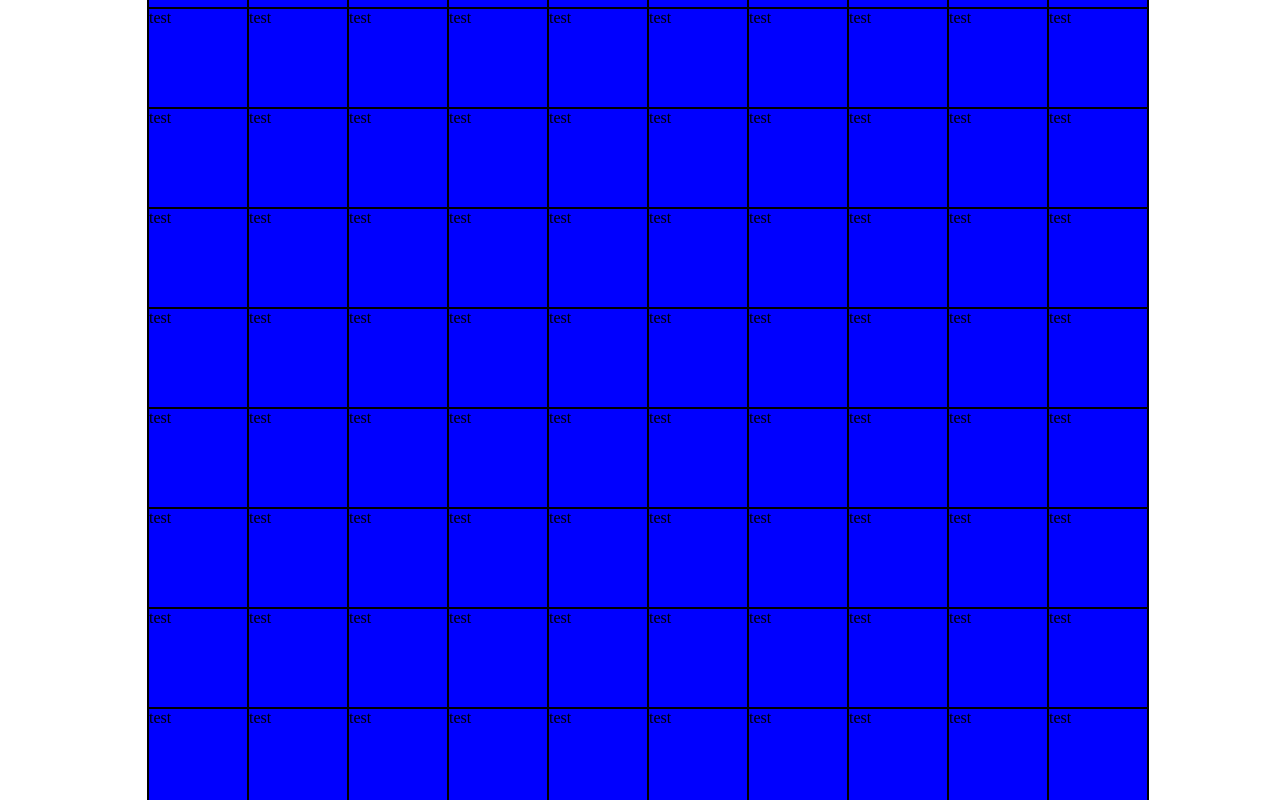
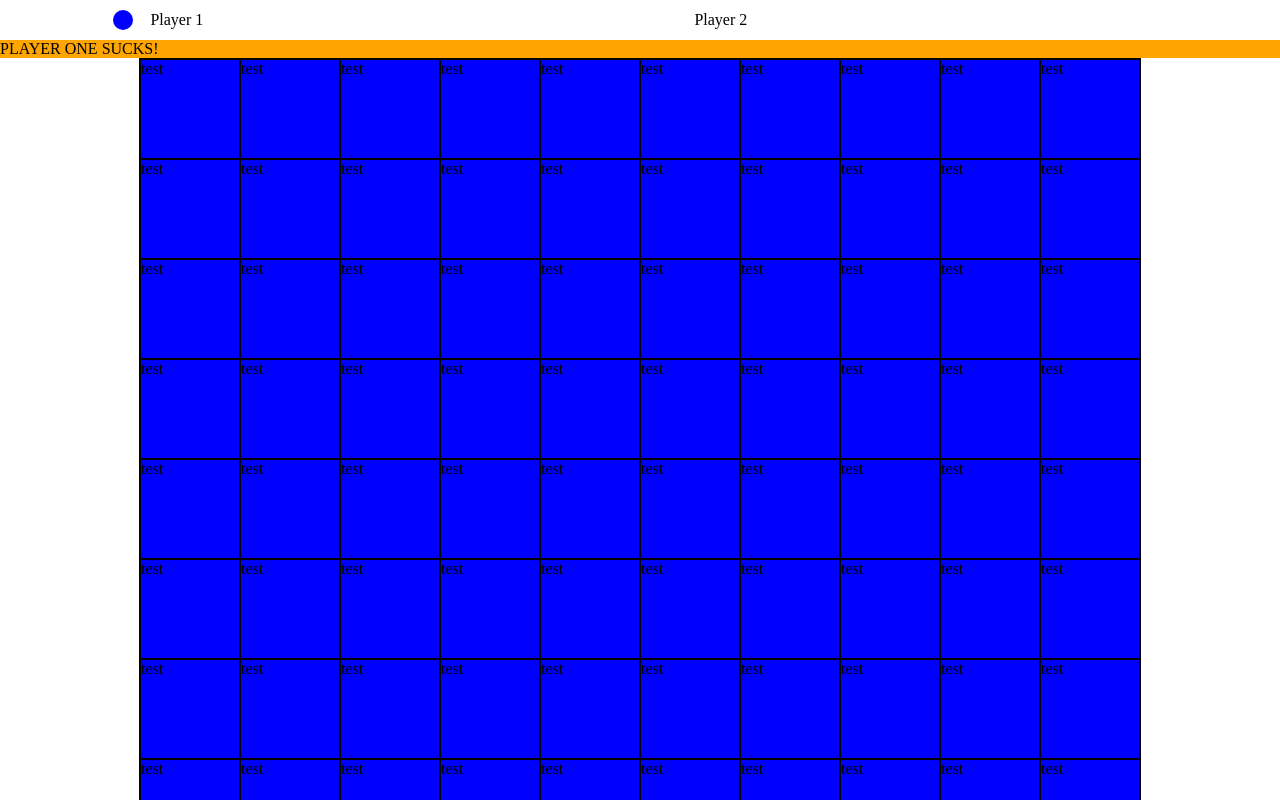
Before and after one commit to enterloper/solvhealth-code-challenge, a React app: page / in a window 1280 px wide. Shown: the top 800 px of the page. Built offline with nearby package versions, Linux system fonts and the light colour scheme.

Commit message:
update UI architecture

```diff
--- a/public/index.html
+++ b/public/index.html
@@ -1,6 +1,7 @@
 <!DOCTYPE html>
 <html>
   <head>
+    <meta charset="UTF-8">
     <meta name="viewport" content="width=device-width, initial-scale=1">
   </head>
   <body>
--- a/src/components/App.js
+++ b/src/components/App.js
@@ -1,22 +1,37 @@
 import React, { useState } from 'react';
 import styled from 'styled-components';
+import 'normalize.css';
+import PlayerDetails from './PlayerDetails';
 import Board from './Board';
 import initializeBoard from '../helpers/initializeBoard';
+
 import {
   player1Ships,
   player2Ships,
   player2Moves
 } from '../../public/mvp_data';
 
-const App = () => {
-  const StyledPlayingField = styled.div`
+const StyledPlayingField = styled.main`
   height: 100vh;
   width: 100vw;
   display: flex;
   flex-direction: column;
   align-items: center;
+`;
+
+const StyledPlayersContainer = styled.header`
+  display: flex;
+  width: 85%;
   justify-content: center;
 `;
+
+const StyledDialogueBox = styled.div`
+  width:100%;
+  background: orange;
+`;
+
+const App = () => {
+
 
   // initialize board
   const initialBoard = initializeBoard();
@@ -46,10 +61,41 @@ Patrol Boat, size 2
     console.log(JSON.stringify(setBoard));
     // setAttacks(event.target.id)
   }
+
   console.log({ player1Ships, player2Ships, player2Moves })
+  const player1DummyShips = {
+    carrier:  [ 'A9', 'B9', 'C9','D9','E9'],
+    battleship:  [ 'A3', 'A4', 'A5','A6'],
+    destroyer:  [ 'F2', 'G2', 'H2'],
+    submarine:  [ 'G1','H1','I1'],
+    patrol:  ['A10', 'B10'],
+  }
+
+  const player2DummyShips = {
+    carrier:  [ 'A10', 'B10', 'C10','D10','E10'],
+    battleship:  [ 'B3', 'B4', 'B5','B6'],
+    destroyer:  [ 'F3', 'G3', 'H3'],
+    submarine:  [ 'G1','H1','I1'],
+    patrol:  ['A9', 'B9'],
+  };
+
   return (
     <StyledPlayingField>
-      <header></header>
+      <StyledPlayersContainer>
+        <PlayerDetails
+          name="Player 1"
+          playerTurn={1}
+          shipsAvailable={player1DummyShips}
+          playerId={1}
+        />
+        <PlayerDetails
+          name="Player 2"
+          playerTurn={1}
+          shipsAvailable={player2DummyShips}
+          playerId={2}
+        />
+      </StyledPlayersContainer>
+      <StyledDialogueBox>PLAYER ONE SUCKS!</StyledDialogueBox>
       <Board
         handlePlayerAttack={handlePlayerAttack}
         board={board}
--- a/src/components/Board.js
+++ b/src/components/Board.js
@@ -8,7 +8,6 @@ const Board = ({ board, handlePlayerAttack }) => {
     border: 1px solid #000;
     height: 1000px;
     width: 1000px;
-    background-color: red;
   `;
   console.log({board});
   return (
--- /dev/null
+++ b/src/components/PlayerDetails.js
@@ -0,0 +1,61 @@
+import React from 'react';
+import { arrayOf, number, shape, string } from 'prop-types';
+import styled from 'styled-components';
+
+const StyledPlayerDetails = styled.div`
+  display: flex;
+  flex-direction: column;
+  width: 100%;
+`;
+
+const StyledPlayerTitle = styled.div`
+  display: flex;
+  height: 40px;
+`;
+
+const StyledIndicatorContainer = styled.div`
+  width: 10%;
+  height: 100%;
+  display: flex;
+  align-items: center;
+  justify-content: center;
+`;
+
+const StyledIndicator = styled.div`
+  display: ${({ playerTurn, playerId }) => playerTurn === playerId ? 'block' : 'none'};
+  background-color: ${({playerId}) => playerId === 1 ? 'blue' : 'red' };
+  height: 20px;
+  width: 20px;
+  border-radius: 50%;
+`;
+
+const StyledPlayerName = styled.div`
+  width: 90%;
+  margin: auto;
+`;
+
+const PlayerDetails = ({ name, playerId, playerTurn }) => (
+  <StyledPlayerDetails>
+    <StyledPlayerTitle>
+      <StyledIndicatorContainer>
+        <StyledIndicator playerId={playerId} playerTurn={playerTurn} />
+      </StyledIndicatorContainer>
+      <StyledPlayerName>{name}</StyledPlayerName>
+    </StyledPlayerTitle>
+  </StyledPlayerDetails>
+);
+
+PlayerDetails.propTypes = {
+  name: string,
+  playerTurn: number,
+  shipsAvailable: shape({
+    carrier: arrayOf(string),
+    battleship: arrayOf(string),
+    destroyer: arrayOf(string),
+    submarine: arrayOf(string),
+    patrol: arrayOf(string),
+  }),
+  playerId: number,
+};
+
+export default PlayerDetails;
```
Also changed, not shown: public/mvp_data.js (+5 -7 lines). Lines whose indentation alone changed are shown as unchanged.
